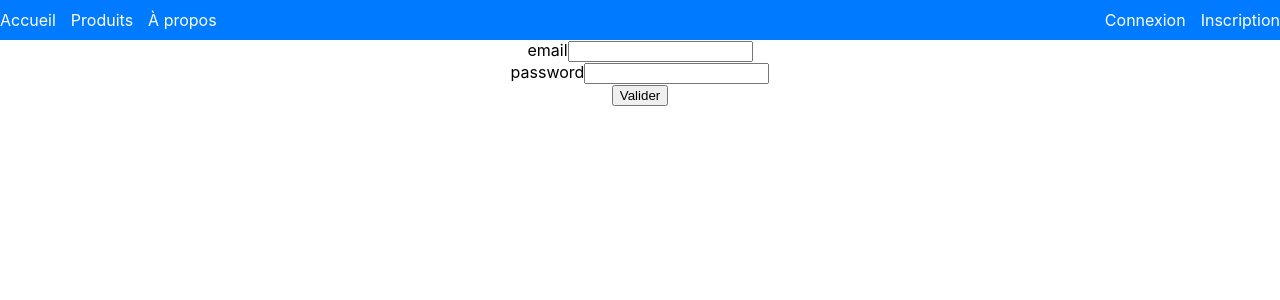
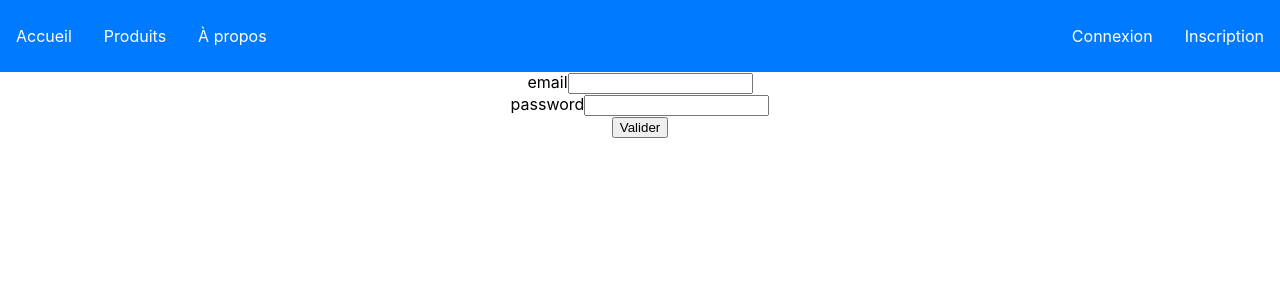
Before and after one commit to Lorry59100/Ecommerce, a React (Create React App) app in the folder frontend/: page / in a window 1280 px wide. Shown: the top 300 px of the page. Built offline with nearby package versions, Linux system fonts and the light colour scheme.

Commit message:
minor redesign

```diff
--- a/frontend/src/App.css
+++ b/frontend/src/App.css
@@ -51,7 +51,8 @@
 .navbar a {
   color: #fff;
   text-decoration: none;
-  margin-right: 15px;
+  /* margin-right: 15px; */
+  margin: 1em;
 }
 
 .navbar a:last-child {
@@ -61,8 +62,12 @@
 /* Styles spécifiques pour les liens de droite (connexion et inscription) */
 .navbar .right-links {
   margin-left: auto;
+  margin-right: 1em;
+  display: flex;
+  align-items: baseline;
 }
 
 .container {
   display: flex;
+  /* margin: 1em; */
 }
```
